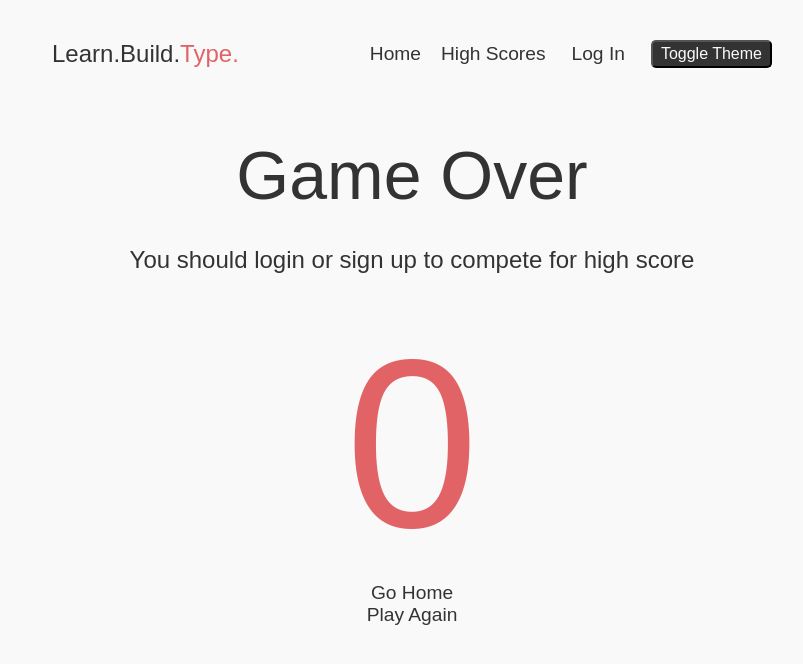
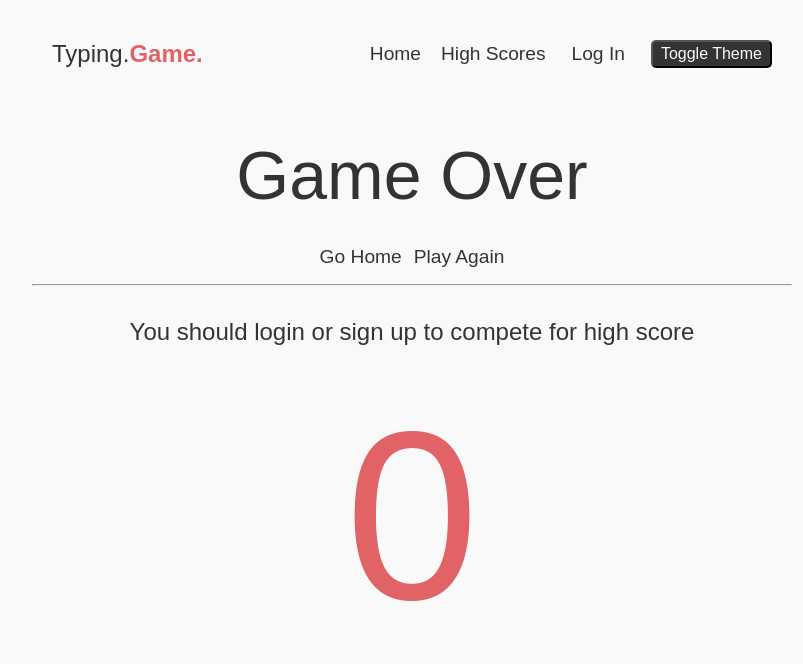
Before and after one commit to cuongla/serverless-react-type-game, a React (Create React App) app: page /gameOver in a window 1280 px wide. Shown: the top 664 px of the page, without its empty margins (228-1031 px from the left). Built offline with nearby package versions, Linux system fonts and the light colour scheme.

Commit message:
Update styles again for page

```diff
--- a/src/components/Navbar.tsx
+++ b/src/components/Navbar.tsx
@@ -23,7 +23,7 @@ const Navbar: FC<NavbarProps> = ({ toggleTheme }) => {
         <StyledNavbar>
             <StyledNavBrand className="nav__brand">
                 <Link to="/">
-                    Learn.Build.<Accent>Type.</Accent>
+                    Typing.<Accent>Game.</Accent>
                 </Link>
             </StyledNavBrand>
             <StyledNavItems>
--- a/src/pages/GameOver.tsx
+++ b/src/pages/GameOver.tsx
@@ -56,15 +56,14 @@ const GameOver: FC = () => {
     return (
         <div>
             <StyledTitle>Game Over</StyledTitle>
+            <div>
+                <StyledLink to="/" style={{ marginRight: "12px" }}>Go Home</StyledLink>
+                <StyledLink to="/game">Play Again</StyledLink>
+            </div>
+            <hr style={{ margin: '1rem 0'}}/>
             <h2>{scoreMessage}</h2>
             {!isAuthenticated && <h2>You should login or sign up to compete for high score</h2>}
             <StyledCharacter>{score}</StyledCharacter>
-            <div>
-                <StyledLink to="/">Go Home</StyledLink>
-            </div>
-            <div>
-                <StyledLink to="/game">Play Again</StyledLink>
-            </div>
         </div>
     );
 }
--- a/src/pages/Home.tsx
+++ b/src/pages/Home.tsx
@@ -6,9 +6,9 @@ import { StyledTitle } from '../styled/Random';
 const Home: FC = () => {
     return (
         <div>
-            <StyledTitle>Ready to type?</StyledTitle>
+            <StyledTitle>Ready To Type?</StyledTitle>
             <CTA to="/game">
-                Click or Type '<Accent>s</Accent>' to start playing
+                <Accent>Start</Accent>
             </CTA>
         </div>
     )
--- a/src/styled/CTA.tsx
+++ b/src/styled/CTA.tsx
@@ -3,10 +3,12 @@ import { Link } from 'react-router-dom';
 
 export const CTA = styled(Link)`
     font-size: 1.5rem;
+    font-weight: bold;
     text-align: center;
     display: block;
     text-decoration: none;
     &:hover {
         text-decoration: underline;
+        color: var(--accent-color);
     }
 `;
--- a/src/styled/Random.tsx
+++ b/src/styled/Random.tsx
@@ -2,6 +2,7 @@ import styled from 'styled-components';
 
 export const Accent = styled.span`
     color: var(--accent-color);
+    font-weight: bold;
 `;
 
 export const StyledTitle = styled.h1`
```
Also changed, not shown: src/styled/Buttons.tsx (line endings or trailing spaces), 1 other file (tests, documents, lock files or other folders).
